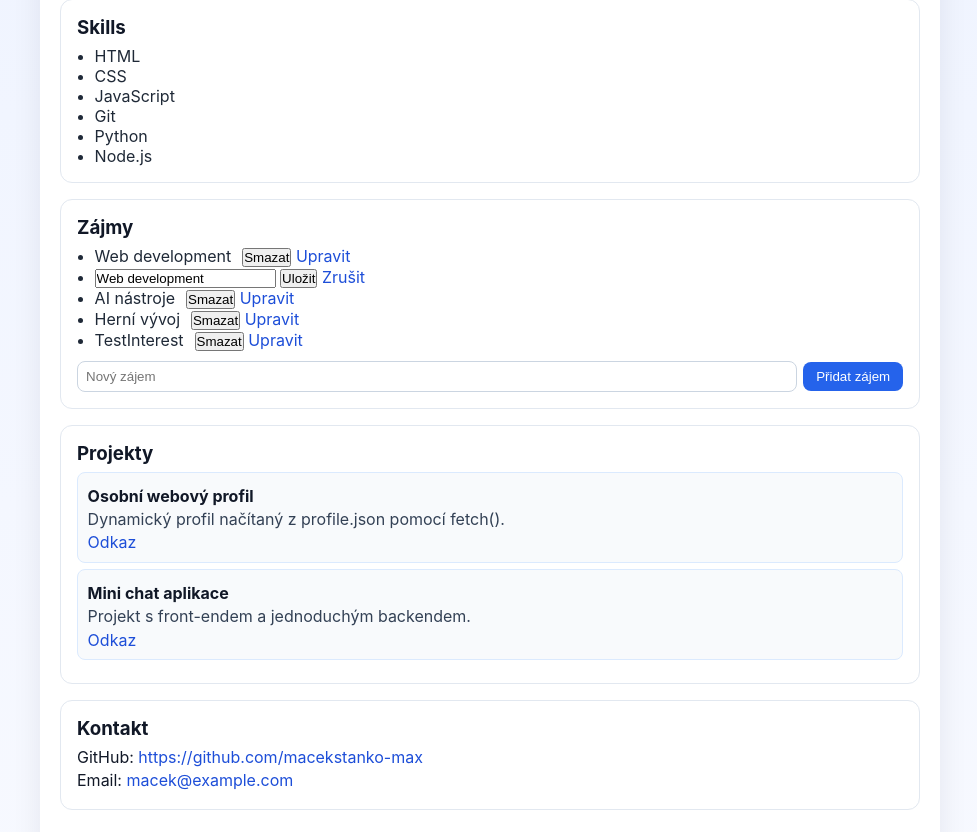
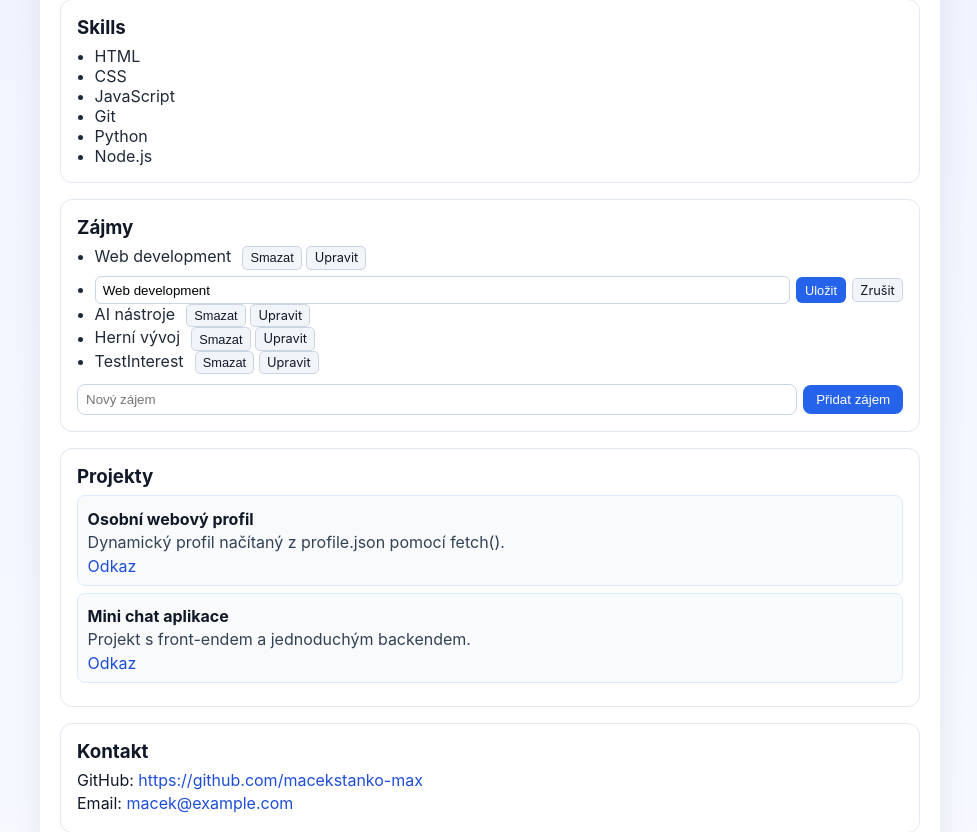
Before and after one commit to macekstanko-max/random, a PHP site: page /index.php?edit=0 in a window 1280 px wide. Shown: the part 278-1110 px from the top of the page, without its empty margins (150-1127 px from the left). Run offline with PHP 8.4, Linux system fonts and the light colour scheme.

Commit message:
style(css): style CRUD controls and forms

```diff
--- a/styles.css
+++ b/styles.css
@@ -27,4 +27,9 @@ a:hover{text-decoration:underline;}
 .project h4{margin:.2rem 0;}
 .project p{margin:.2rem 0; color:#334155;}
 .grid{display:grid; grid-template-columns:1fr; gap:.8rem; margin-top:.8rem;}
+ .small-btn{font-size:.8rem;padding:.2rem .45rem;border:1px solid #cbd5e1;border-radius:5px;background:#f1f5f9;color:#111827;text-decoration:none;cursor:pointer;}
+.small-btn:hover{background:#e2e8f0;}
+.edit-form{margin-top:.4rem;display:flex;gap:.4rem;align-items:center;}
+.edit-form input{flex:1;padding:.35rem .45rem;border:1px solid #cbd5e1;border-radius:6px;}
+.edit-form button{padding:.35rem .55rem;border-radius:6px;border:none;background:#2563eb;color:white;cursor:pointer;}
 @media (min-width: 760px){.grid{grid-template-columns:repeat(3,1fr);} }
```
